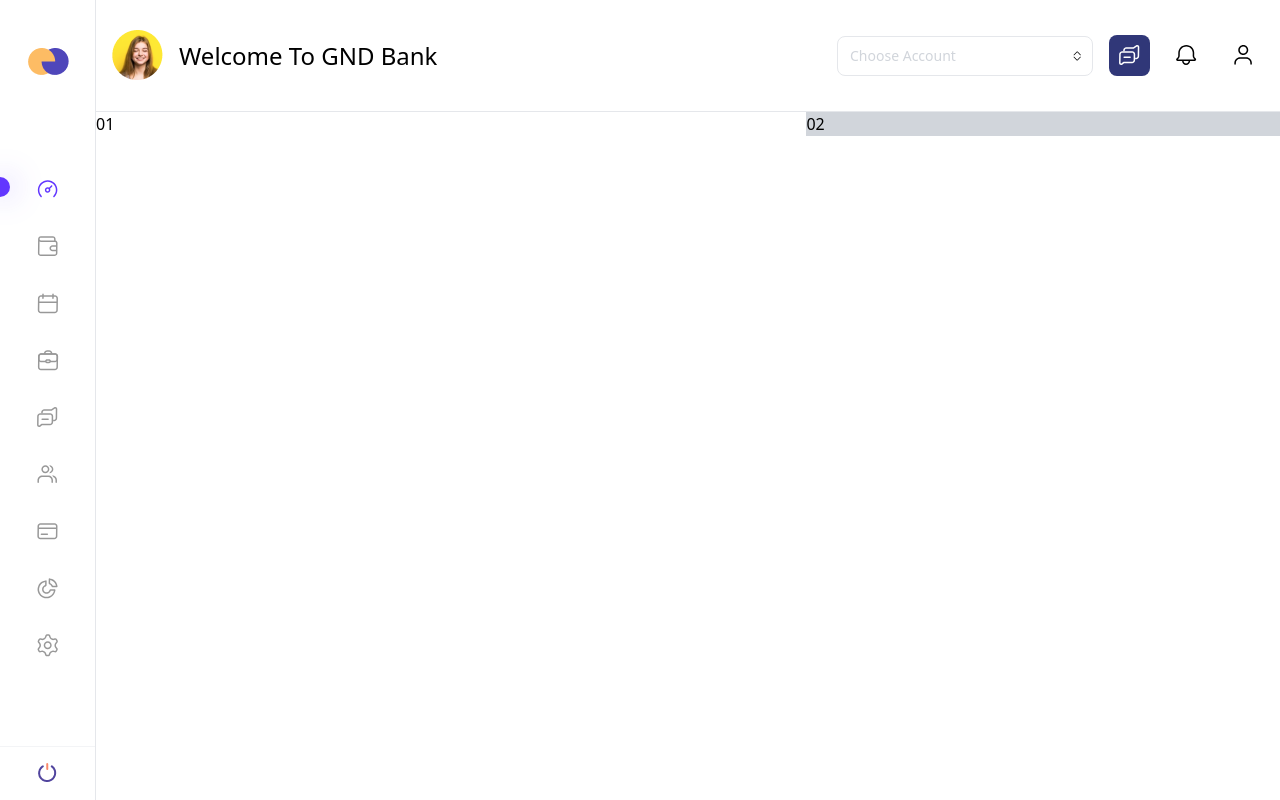
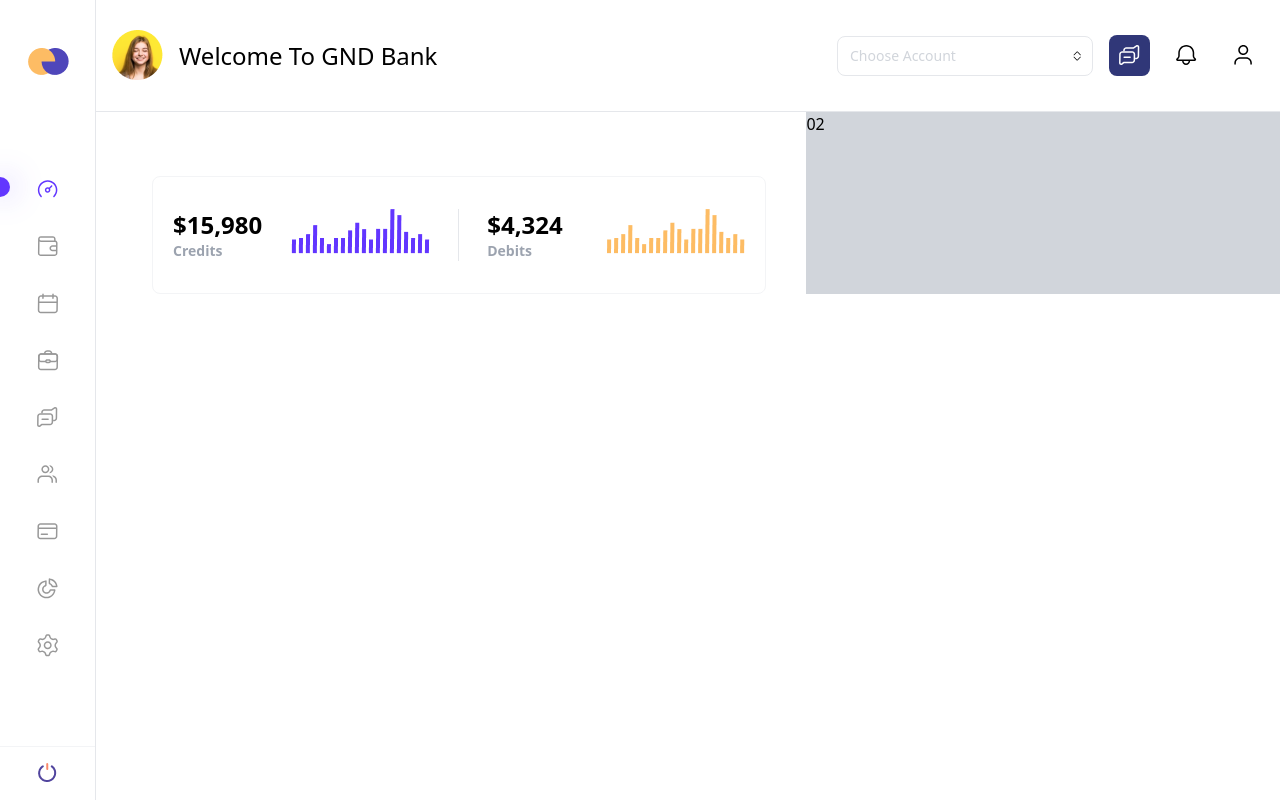
Before and after one commit to Alinurrr/bankingdashboard, a React (Create React App) app: page / in a window 1280 px wide. Built offline with nearby package versions, Linux system fonts and the light colour scheme.

Commit message:
complete card credits and debits

```diff
--- a/src/component/Content/IndexContent.js
+++ b/src/component/Content/IndexContent.js
@@ -1,10 +1,13 @@
 import React from 'react';
+import LeftPage from './LeftPage';
 
 function IndexContent(props) {
   return (
     <>
       <div class="flex flex-row w-full mb-auto">
-        <div class="w-3/5">01</div>
+        <div class="flex flex-col w-3/5 pl-14 pt-16 pr-10">
+          <LeftPage />
+        </div>
         <div class="w-2/5 bg-gray-300">02</div>
       </div>
     </>
--- /dev/null
+++ b/src/component/Content/LeftPage.js
@@ -0,0 +1,35 @@
+import React from 'react';
+
+import DiagramBlue from '../../assets/icon/diagramblue.png'
+import DiagramYellow from '../../assets/icon/diagramyellow.png'
+
+function LeftPage(props) {
+  return (
+    <>
+      <div className='flex flex-row w-full rounded-lg border border-gray-100 bg-white px-5'>
+
+        <article className="flex w-1/2 border-r sm:justify-between pr-7 my-8">
+          <span className="sm:order-last">
+            <img src={DiagramBlue} alt="diagramblue" />
+          </span>
+          <div>
+            <p className="text-2xl font-semibold text-black">$15,980</p>
+            <p className="text-sm font-bold text-gray-400">Credits</p>
+          </div>
+        </article>
+        <article className="flex w-1/2 sm:justify-between pl-7 py-8">
+          <span className="sm:order-last">
+            <img src={DiagramYellow} alt="diagramyellow" />
+          </span>
+          <div>
+            <p className="text-2xl font-semibold text-black">$4,324</p>
+            <p className="text-sm font-bold text-gray-400">Debits</p>
+          </div>
+        </article>
+
+      </div>
+    </>
+  );
+}
+
+export default LeftPage;
```
Also changed, not shown: src/assets/icon/diagramblue.png (added), src/assets/icon/diagramyellow.png (added).
